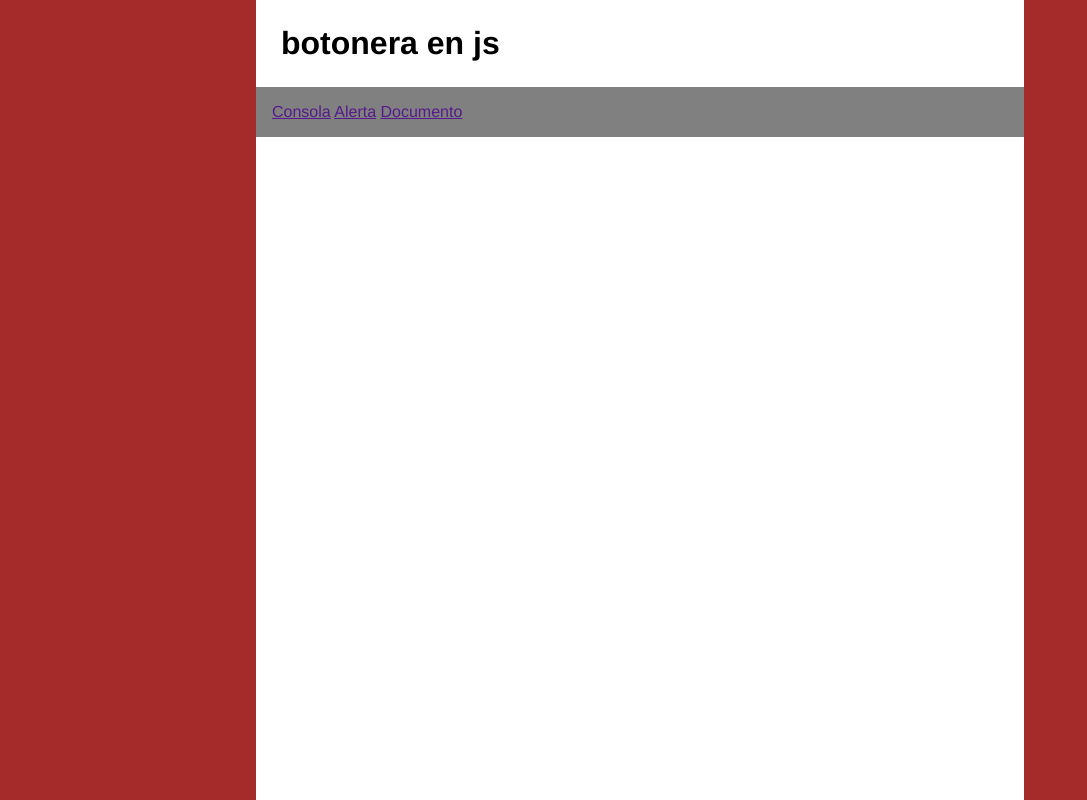
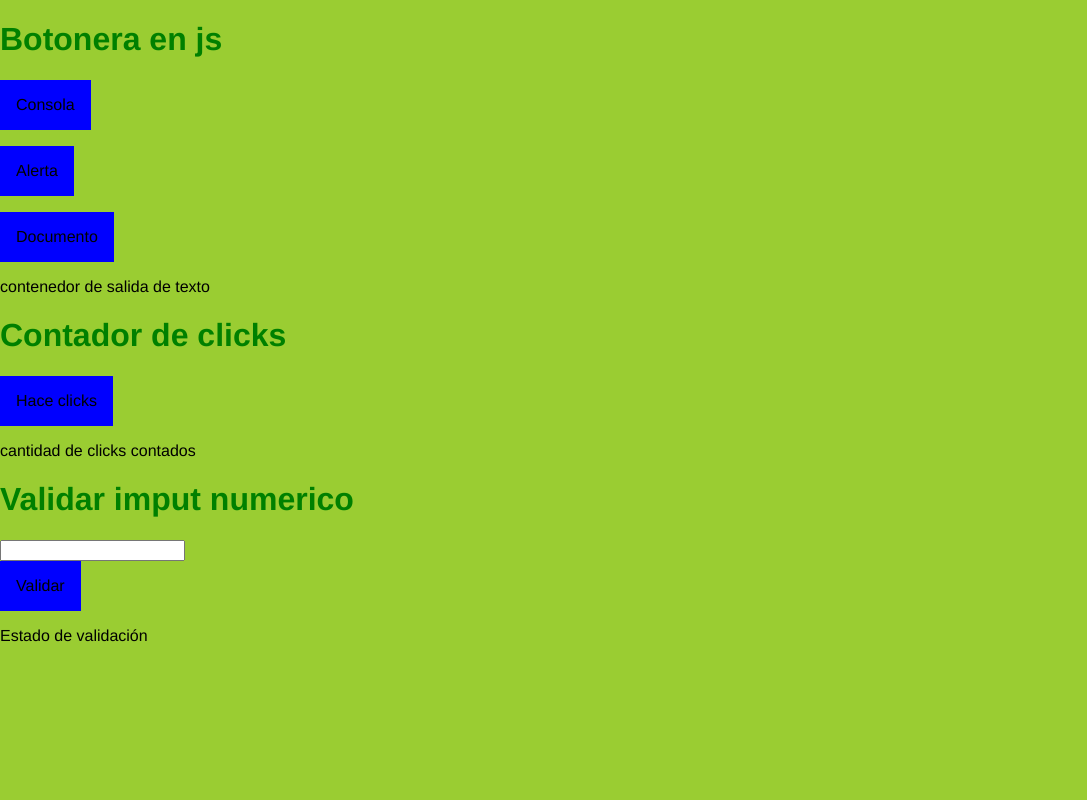
Before and after one commit to programacion2024Ed/cursoprogramacion2024, a plain HTML site: page TP22/TP22_01.html in a window 1280 px wide. Shown: the whole page, without its empty margins (0-1087 px from the left). Drawn offline with Linux system fonts and the light colour scheme.

Commit message:
practica1

```diff
--- a/TP22/TP22_01.html
+++ b/TP22/TP22_01.html
@@ -3,21 +3,24 @@
 <head>
     <meta charset="UTF-8">
     <meta name="viewport" content="width=device-width, initial-scale=1.0">
-    <title>Botonera en js</title>
+    <title>Document</title>
     <link rel="stylesheet" href="css/estilo01.css">
-
 </head>
 <body>
-    <div id="contenedor">
-        <header>
-            <h1>botonera en js</h1>
-        </header>
-        <nav>
-            <a href="">Consola</a>
-            <a href="">Alerta</a>
-            <a href="">Documento</a>
-        </nav>
-    </div>
+    <h1>Botonera en js</h1>
+    <div id="btnconsola" class="boton">Consola</div>
+    <div id="btnalerta" class="boton">Alerta</div>
+    <div id="btndocumento" class="boton">Documento</div>
+    <div id="salida" class="salida">contenedor de salida de texto</div>
+     <h1>Contador de clicks</h1>
+     <div id="btnhaceclicks" class="boton">Hace clicks</div>
+     <div id="salida" class="salida"> cantidad de clicks contados</div>
+     <h1>Validar imput numerico</h1>
+     <input type="text" name="" id="">
+     <div id="btnvalidar" class="boton">Validar</div>
+     <div id="salida" class="salida"> Estado de validación</div>
+     <script src="script/script01.js"></script>
+
 
 </body>
 </html>
--- a/TP22/css/estilo01.css
+++ b/TP22/css/estilo01.css
@@ -1,23 +1,16 @@
 body{
     margin: 0;
-    background-color: brown;
+    background-color: yellowgreen;
     font-family: 'Franklin Gothic Medium', 'Arial Narrow', Arial, sans-serif;
 }
-#contenedor{
-    width:60%;
-    background-color: white;
-    text-align: left;
-    margin: auto;
-    text-align: left;
-    min-height: 100vh;
-}
-header h1{
-    margin: 0%;
-    padding: 25px;
-}
-nav{
-    background-color: grey;
-    padding: 16px;
-    box-sizing: border-box;
-    color: aquamarine;
-}
+ h1{
+    color: green;
+ }
+
+ .boton{
+     background-color: blue;
+     padding: 1em;
+     width: fit-content;
+     margin-bottom: 1em;
+     cursor: pointer;
+ }
--- a/TP22/script/script01.js
+++ b/TP22/script/script01.js
@@ -0,0 +1,3 @@
+ document.querySelector("#btnconsola").addEventListener("click",()=>{
+    console.log("click a boton1")
+ })
```
Also changed, not shown: TP21/01_DOM.html (+1 -2 lines), TP4/1_Bloques.html (line endings or trailing spaces).
